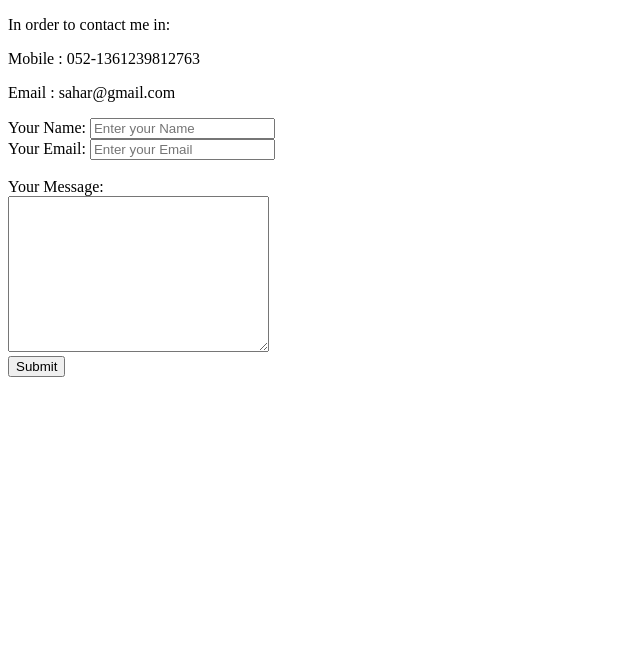
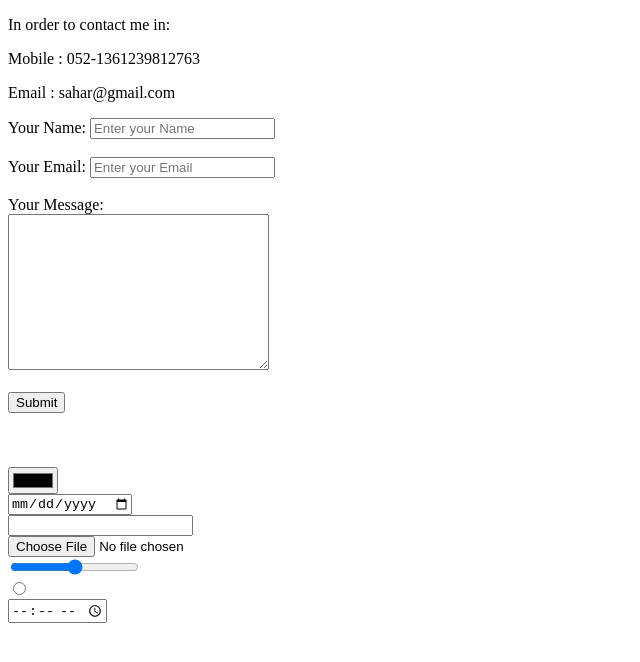
Before and after one commit to SaharRefua/CV, a plain HTML site: page Contact Me.html in a window 1280 px wide. Shown: the whole page, without its empty margins (0-640 px from the left). Drawn offline with Linux system fonts and the light colour scheme.

Commit message:
Update Contact Me.html

```diff
--- a/Contact Me.html
+++ b/Contact Me.html
@@ -8,16 +8,31 @@
     <p>In order to contact me in:</p>
     <p>Mobile : 052-1361239812763</p>
     <p>Email : sahar@gmail.com</p>
-    <form class="" action="mailto:refua.sahar@gmail.com" method="post">
+    <form enctype="text/plain" action="mailto:refua.sahar@gmail.com" method="post">
       <label for="">Your Name:</label>
-      <input type="text" name="YourName" value="" placeholder="Enter your Name">
+      <input type="text" name="yourName" value="" placeholder="Enter your Name"><br>
       <br>
       <label for="">Your Email:</label>
-      <input type="email" name="YourEmail" value="" placeholder="Enter your Email"><br>
+      <input type="email" name="yourEmail" value="" placeholder="Enter your Email"><br>
       <br>
       <label for="">Your Message:</label><br>
-      <textarea name="YourMessage" rows="10" cols="30"></textarea><br>
+      <textarea name="yourMessage" rows="10" cols="30"></textarea><br>
+      <br>
       <input type="submit" name=""  >
+      <br><br><br><br>
+      <input type="color">
+      <br>
+      <input type="date">
+      <br>
+      <input type="email">
+      <br>
+      <input type="file">
+      <br>
+      <input type="range">
+      <br>
+      <input type="radio">
+      <br>
+      <input type="time">
       <!-- <input type="file" name="" value=""><br>
       <input type="date" name="" value=""><br>
       <input type="radio" name="" value=""><br>
```
